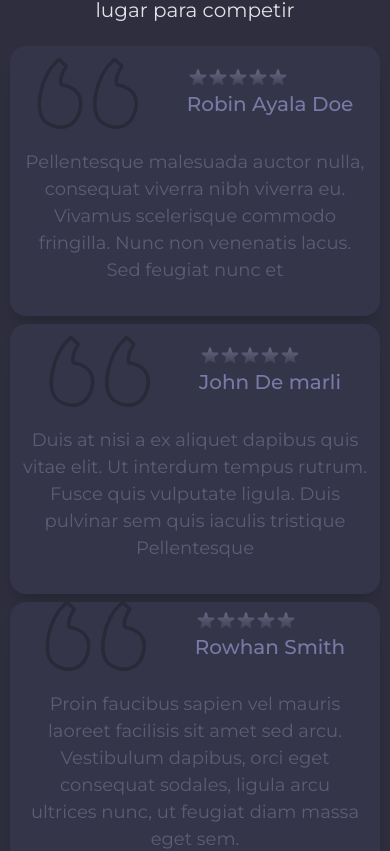
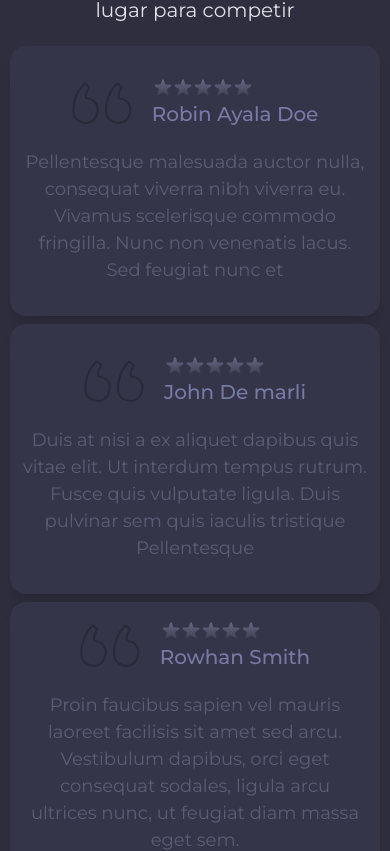
Before and after one commit to No-Country/c16-81-t-php, a React (Vite) app in the folder client/: page / in a window 390 px wide. Shown: the part 5059-5910 px from the top of the page. Built offline with nearby package versions, Linux system fonts and the light colour scheme.

Commit message:
Fix responsive testimonials section

```diff
--- a/client/src/components/Testimonials.jsx
+++ b/client/src/components/Testimonials.jsx
@@ -4,14 +4,14 @@ import { quotes, review, arrowLeft, arrowRight } from '../assets';
 
 const Testimonials = () => {
   return (
-    <section className="py-8 mb-16">
+    <section className="py-8 mb-8 sm:my-8">
         <h1 className='font-monse font-bold text-center ss:text-[52px] text-[30px] text-secondary mb-2'>Lo que dicen nuestros usuarios</h1>
         <p className={`${styles.paragraph} mb-5 text-pretty text-center`}>Cosas que lo convierten en el mejor lugar para competir</p>
 
         <div className="flex flex-col md:flex-row gap-2 px-2.5 items-center justify-center">
             <div className="bg-card max-w-[570px] h-[270px] rounded-2xl shadow-xl flex flex-wrap content-center">
-            <div className="flex flex-grow gap-x-12 justify-center items-center">
-                <img src={quotes} alt="Quotes" className="w-[102px]" />
+            <div className="flex flex-grow gap-x-5 xs:gap-x-12 justify-center items-center">
+                <img src={quotes} alt="Quotes" className="w-[60px] xs:w-[102px]" />
                 <div className="fles flex-col gap-2 justify-center items-center">
                 <img src={review} alt="Review" />
                 <span className="font-monse font-medium text-texto text-[20px]">
@@ -19,7 +19,7 @@ const Testimonials = () => {
                 </span>
                 </div>
             </div>
-            <p className="font-monse text-[#5C5D75] text-[18px] text-center text-pretty py-5 px-2.5">
+            <p className="font-monse text-[#5C5D75] text-[18px] text-center text-pretty pt-5 xs:py-5 px-2.5">
                 Pellentesque malesuada auctor nulla, consequat viverra nibh viverra
                 eu. Vivamus scelerisque commodo fringilla. Nunc non venenatis lacus.
                 Sed feugiat nunc et
@@ -27,8 +27,8 @@ const Testimonials = () => {
             </div>
 
             <div className="bg-card max-w-[570px] h-[270px] rounded-2xl shadow-xl flex flex-wrap content-center">
-            <div className="flex flex-grow gap-x-12 justify-center items-center">
-                <img src={quotes} alt="Quotes" className="w-[102px]" />
+            <div className="flex flex-grow gap-x-5 xs:gap-x-12 justify-center items-center">
+                <img src={quotes} alt="Quotes" className="w-[60px] xs:w-[102px]" />
                 <div className="fles flex-col gap-2 justify-center items-center">
                 <img src={review} alt="Review" />
                 <span className="font-monse font-medium text-texto text-[20px]">
@@ -36,7 +36,7 @@ const Testimonials = () => {
                 </span>
                 </div>
             </div>
-            <p className="font-monse text-[#5C5D75] text-[18px] text-center text-pretty py-5 px-2.5">
+            <p className="font-monse text-[#5C5D75] text-[18px] text-center text-pretty pt-5 xs:py-5 px-2.5">
                 Duis at nisi a ex aliquet dapibus quis vitae elit. Ut interdum
                 tempus rutrum. Fusce quis vulputate ligula. Duis pulvinar sem quis
                 iaculis tristique Pellentesque
@@ -44,8 +44,8 @@ const Testimonials = () => {
             </div>
 
             <div className="bg-card max-w-[570px] h-[270px] rounded-2xl shadow-xl flex flex-wrap content-center">
-            <div className="flex flex-grow gap-x-12 justify-center items-center">
-                <img src={quotes} alt="Quotes" className="w-[102px]" />
+            <div className="flex flex-grow gap-x-5 xs:gap-x-12 justify-center items-center">
+                <img src={quotes} alt="Quotes" className="w-[60px] xs:w-[102px]" />
                 <div className="fles flex-col gap-2 justify-center items-center">
                 <img src={review} alt="Review" />
                 <span className="font-monse font-medium text-texto text-[20px]">
@@ -53,7 +53,7 @@ const Testimonials = () => {
                 </span>
                 </div>
             </div>
-            <p className="font-monse text-[#5C5D75] text-[18px] text-center text-pretty py-5 px-2.5">
+            <p className="font-monse text-[#5C5D75] text-[18px] text-center text-pretty pt-5 xs:py-5 px-2.5">
                 Proin faucibus sapien vel mauris laoreet facilisis sit amet sed
                 arcu. Vestibulum dapibus, orci eget consequat sodales, ligula arcu
                 ultrices nunc, ut feugiat diam massa eget sem.
```
